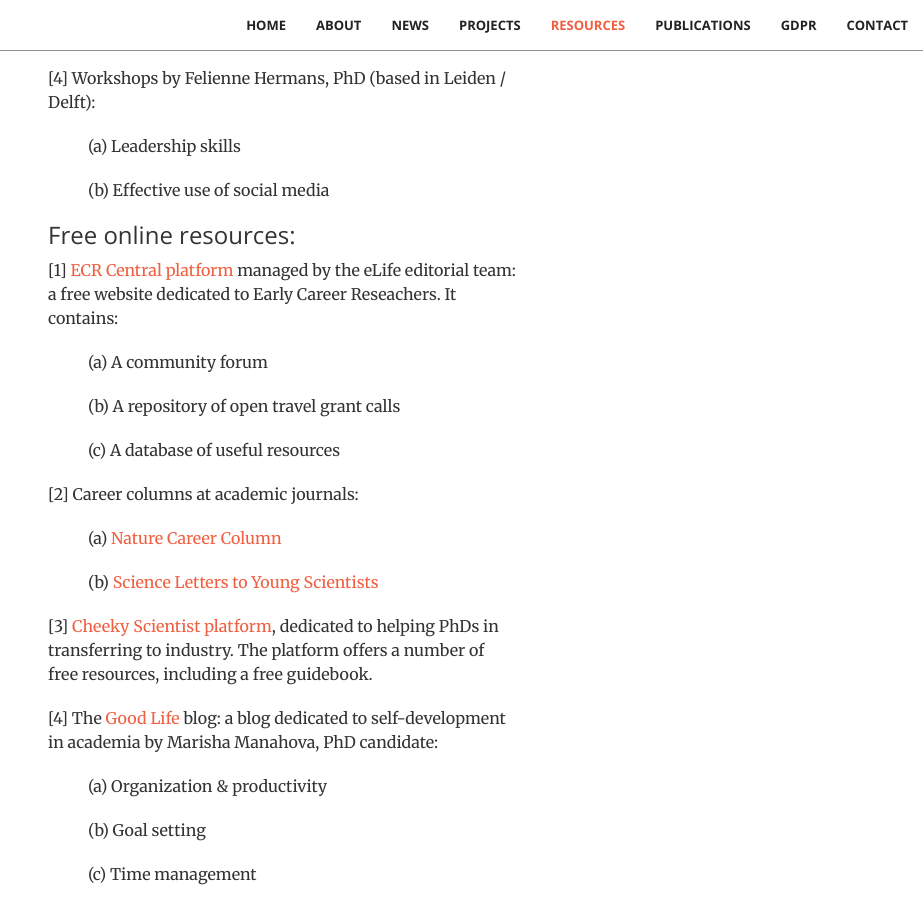
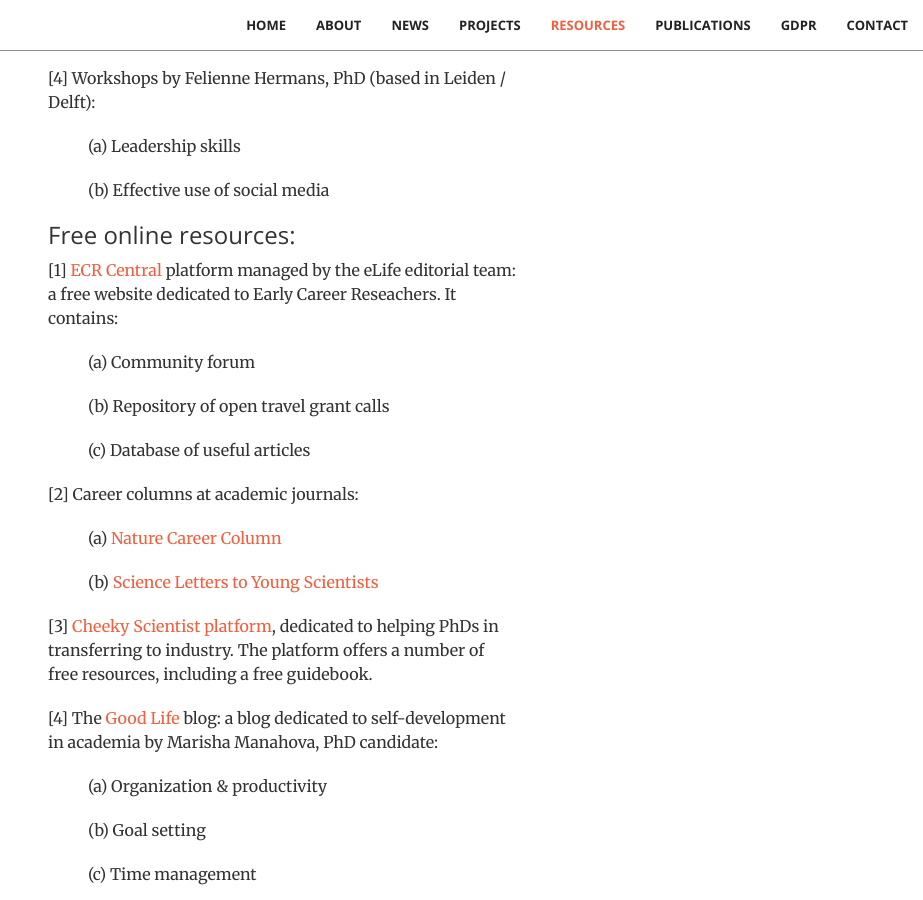
Before and after one commit to stichting-solaris/stichting-solaris.github.io, a Jekyll site: the page built from index.html, in a window 1280 px wide and 900 px high, scrolled down 4591 px. Shown: the whole window, without its empty margins (357-1280 px from the left). Built offline with Jekyll 4.4.1, drawn with Linux system fonts in a browser that asks for light colours.

Commit message:
Update resources.html

```diff
--- a/_includes/resources.html
+++ b/_includes/resources.html
@@ -36,11 +36,11 @@
                 <p></p>
 
                 <h3 class="section-heading">Free online resources:</h3>
-                <p>[1] <a href="https://ecrcentral.org/">ECR Central platform</a> managed by the eLife editorial team:
+                <p>[1] <a href="https://ecrcentral.org/">ECR Central</a> platform managed by the eLife editorial team:
                     a free website dedicated to Early Career Reseachers. It contains:
-                <p class="tab">(a) A community forum</p>
-                <p class="tab">(b) A repository of open travel grant calls</p>
-                <p class="tab">(c) A database of useful resources</p>
+                <p class="tab">(a) Community forum</p>
+                <p class="tab">(b) Repository of open travel grant calls</p>
+                <p class="tab">(c) Database of useful articles</p>
                 <p></p>
 
                 <p>[2] Career columns at academic journals:</p>
@@ -61,9 +61,7 @@
                 <p class="tab">(d) Self-motivation
                 <p></p>
 
-                <p>[5] Blog on personal finances, investing & science by <a href="www.nataliabielczyk.com">Natalia Bielczyk</a></p>:
-
-
+                <p>[5] Blog on personal finances, investing & science by <a href="www.nataliabielczyk.com">Natalia Bielczyk</a></p>
             </div>
             </div>
 </section>
```
